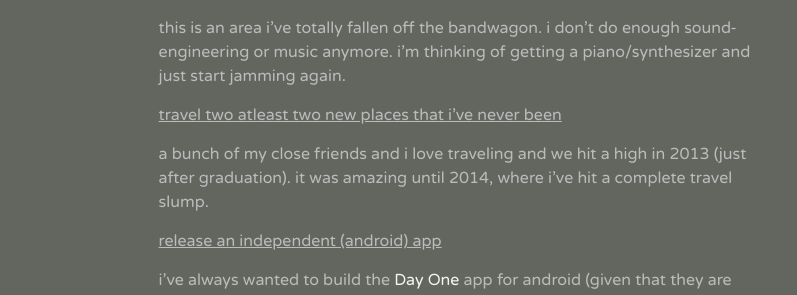
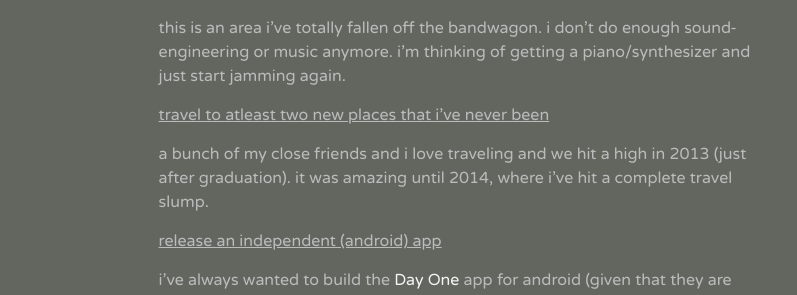
Before and after one commit to kaushikgopal/octopress-kaush-blog, a Jekyll site: the page built from _posts/2014-12-31-new-year-2015.markdown, in a window 1280 px wide. Shown: the part 1129-1424 px from the top of the page, without its empty margins (252-1049 px from the left). Built offline with Jekyll 4.4.1, drawn with Linux system fonts in a browser that asks for light colours.

Commit message:
fix: typo

```diff
--- a/_posts/2014-12-31-new-year-2015.markdown
+++ b/_posts/2014-12-31-new-year-2015.markdown
@@ -43,7 +43,7 @@ overall, 2013/2014 went by in a jiffy and was a total win!
 
 this is an area i've totally fallen off the bandwagon. i don't do enough sound-engineering or music anymore. i'm thinking of getting a piano/synthesizer and just start jamming again.
 
-### travel two atleast two new places that i've never been
+### travel to atleast two new places that i've never been
 
 a bunch of my close friends and i love traveling and we hit a high in 2013 (just after graduation). it was amazing until 2014, where i've hit a complete travel slump.
 
```
